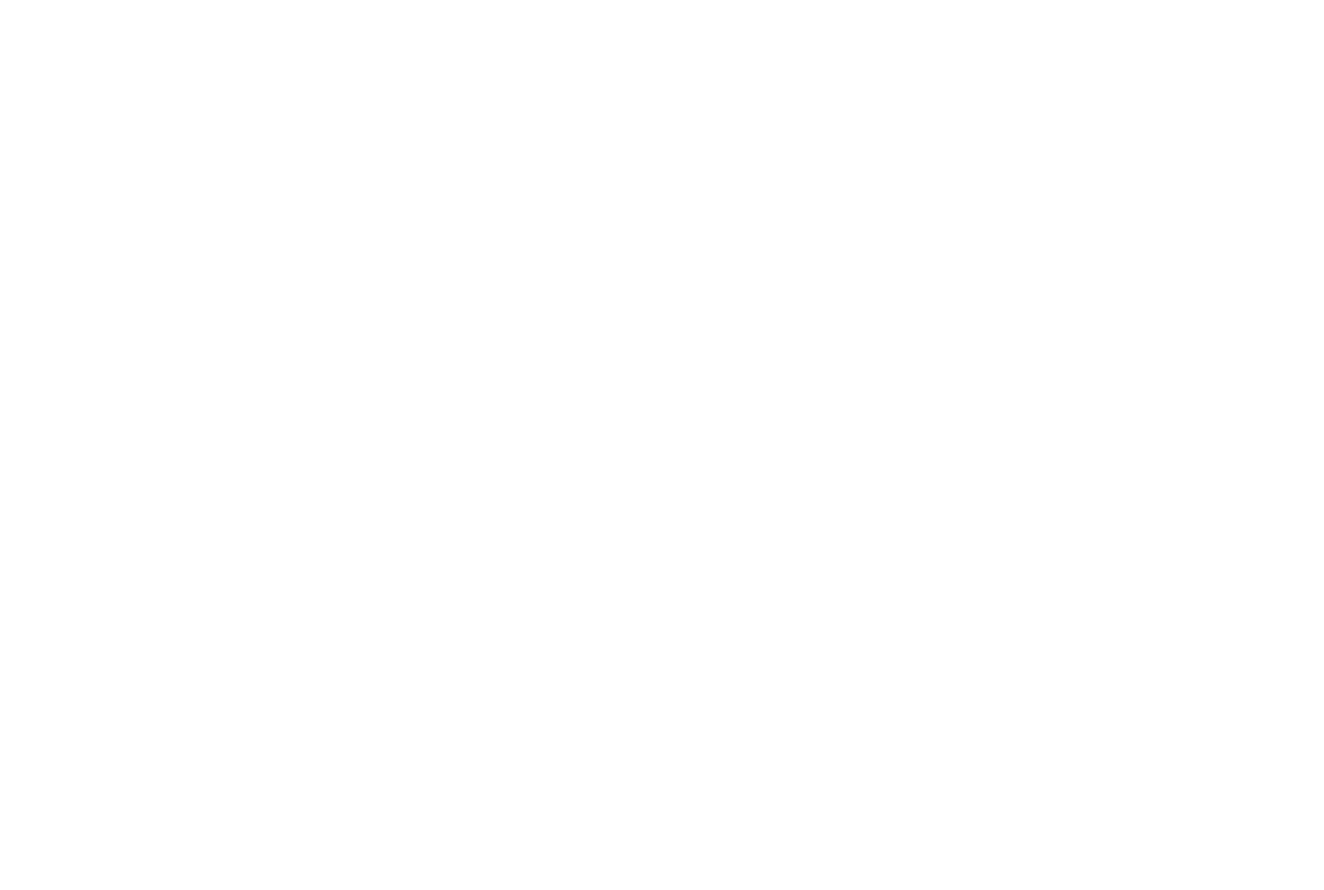
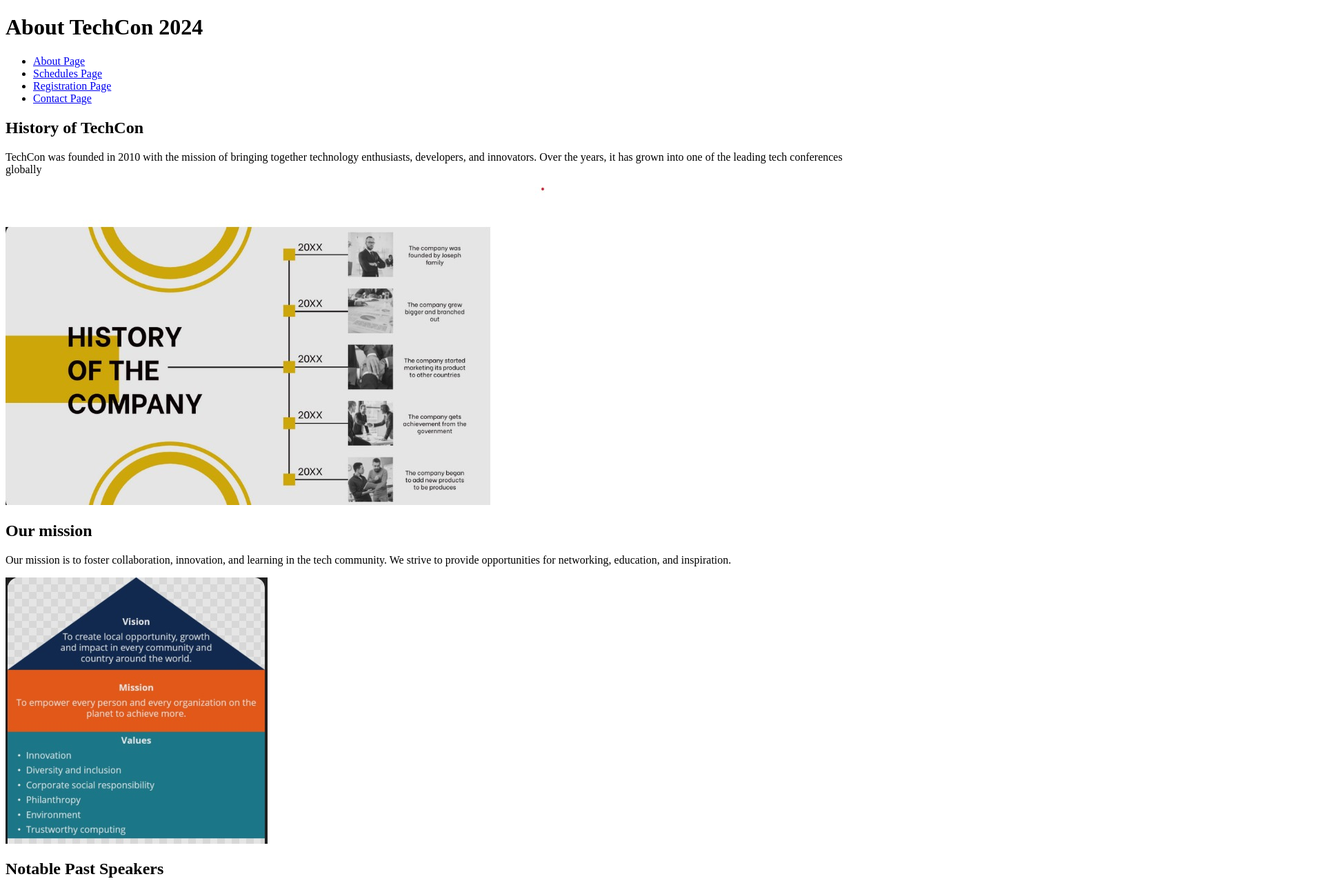
Before and after one commit to adwoax/TechCon_HTML, a plain HTML site: page techcon_website/about.html in a window 1280 px wide. Shown: the top 1290 px of the page at 69% size, 1920 px wide, since content can reach past the window. Before the commit the page ends 800 px from the top, so only its background shows below. Drawn offline with Linux system fonts and the light colour scheme.

Commit message:
About.html

```diff
--- a/techcon_website/about.html
+++ b/techcon_website/about.html
@@ -3,9 +3,49 @@
 <head>
     <meta charset="UTF-8">
     <meta name="viewport" content="width=device-width, initial-scale=1.0">
-    <title>Document</title>
+    <title>About Page - TechCon 2024</title>
 </head>
 <body>
+    <header>
+        <h1>About TechCon 2024</h1>
+        <nav>
+            <ul>
+                <li><a href="about.html">About Page</a></li>
+                <li><a href="schedule.html">Schedules Page</a></li>
+                <li><a href="register.html">Registration Page</a></li>
+                <li><a href="contact.html">Contact Page</a></li>
+            </ul>
+        </nav>
+    </header>
+    <main>
+        <article>
+            <h2>History of TechCon</h2>
+            <p>TechCon was founded in 2010 with the mission of bringing together technology enthusiasts, developers, and innovators. Over the years, it has grown into one of the leading tech conferences globally</p>
+            <img src="history.jpg" alt="Illustration representing the mission">
+        </article>
+        <article>
+            <h2>Our mission</h2>
+            <p>Our mission is to foster collaboration, innovation, and learning in the tech community. We strive to provide opportunities for networking, education, and inspiration.</p>
+        <img src="missionn.jpg"alt="Illustration representing the mission of TechCon">
+        </article>
+        <article>
+            <h2>Notable Past Speakers</h2>
 
+            <section>
+                <h3>Jane Doe</h3>
+                <img src="janedoe.jpg" alt="Jane Doe speaking at TechCon 2019">
+                <p>Jane Doe is a leading AI researcher who has contributed groundbreaking work in machine learning. She spoke at TechCon 2019 about the future of AI in everyday life.</p>
+            </section>
+
+            <section>
+                <h3>John Smith</h3>
+                <img src="johnsmith.jpg" alt="John Smith presenting at TechCon 2020">
+                <p>John Smith, a renowned software engineer, shared insights into scalable cloud architecture at TechCon 2020, inspiring developers worldwide.</p>
+            </section>
+        </article>
+    </main>
+    <footer>
+        &copy; 2024 TechCon Company Limited
+    </footer>
 </body>
 </html>
```
Also changed, not shown: techcon_website/history.jpg (added), techcon_website/johnsmith.jpg (added), techcon_website/missionn.jpg (added), 1 other file.
